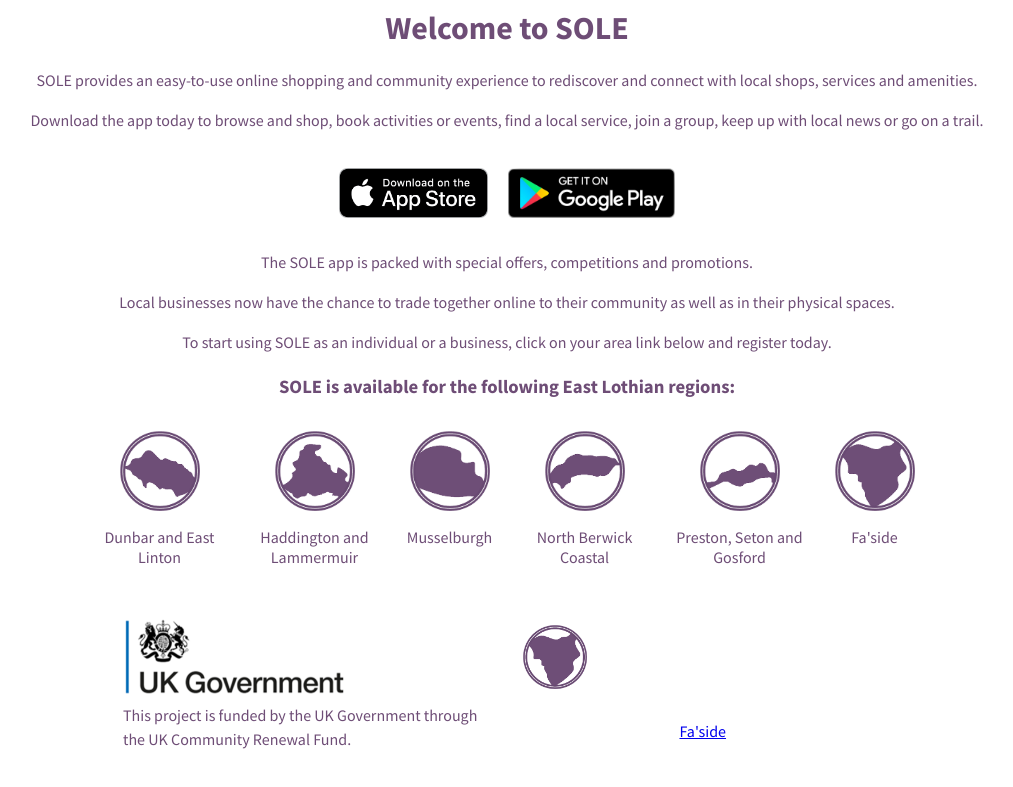
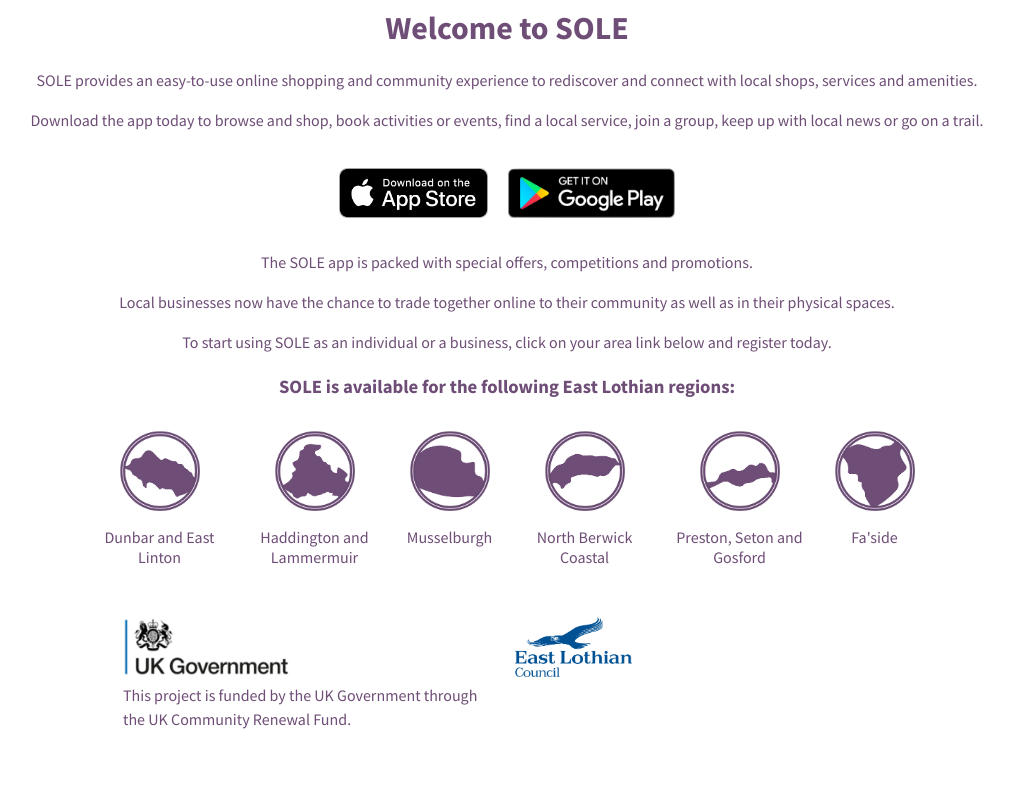
Before and after one commit to raoulnzefa/SOLEHomepageVUE, a Vue app: page / in a window 1280 px wide. Shown: the part 293-1080 px from the top of the page, without its empty margins (133-1146 px from the left). Built offline with nearby package versions, Linux system fonts and the light colour scheme.

Commit message:
added ELC logo to footer

```diff
--- a/src/App.vue
+++ b/src/App.vue
@@ -77,11 +77,8 @@
                     <p class="App-footer-log-text">This project is funded by the UK Government through the UK Community Renewal Fund.</p>
                 </div>
                 <div class="App-footer-item">
-                  <a href="https://www.sole.scot/Tranent">
-                    <!-- {/* link to Tranent town home page */} -->
-                    <img alt="Tranent map icon" class="App-footer-logo" src="./assets/FaSideMapIcon.png"  />
-                    <p>Fa'side</p>
-                  </a>
+                    <img alt="East Lothian Council Logo" class="App-footer-logo" src="./assets/ELCLogo.png"  />
+                    <!-- <p>Fa'side</p> -->
                 </div>
               </div>
             </footer>
@@ -183,7 +180,7 @@
 }
 
 .App-footer {
-
+  /* background-color: black; */
 }
 .App-footer-container {
   display: grid;
@@ -201,7 +198,7 @@
 
 }
 .App-footer-logo {
-  height:80px;
+  height:60px;
   /* justify-items: start; */
   text-align: start;
 }
```
Also changed, not shown: src/assets/ELCLogo.png (added).
